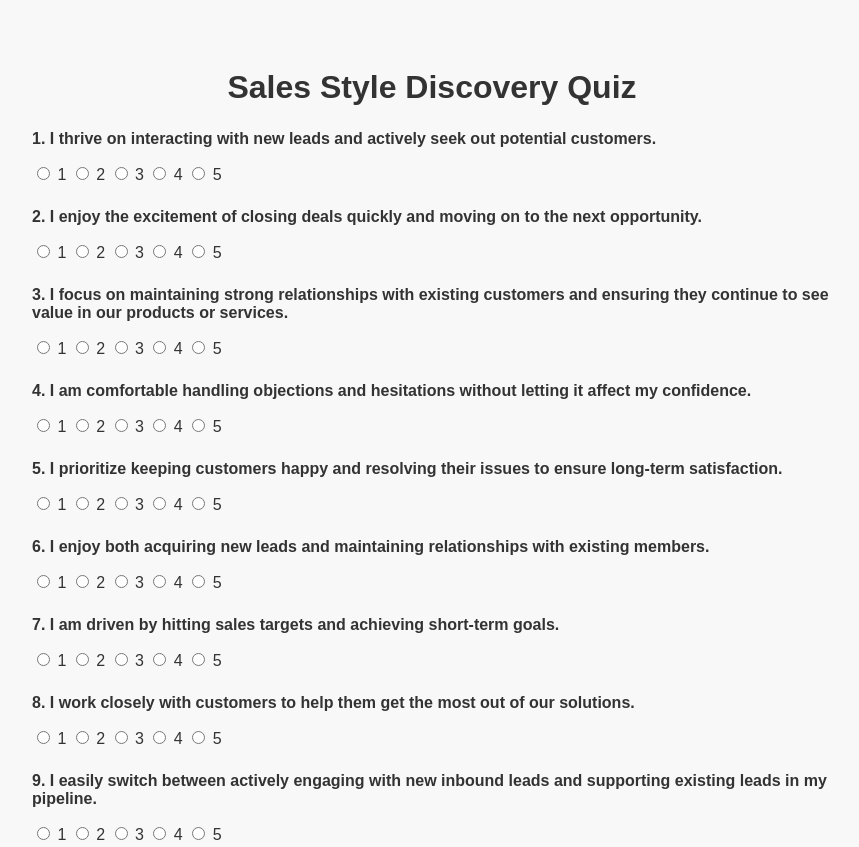
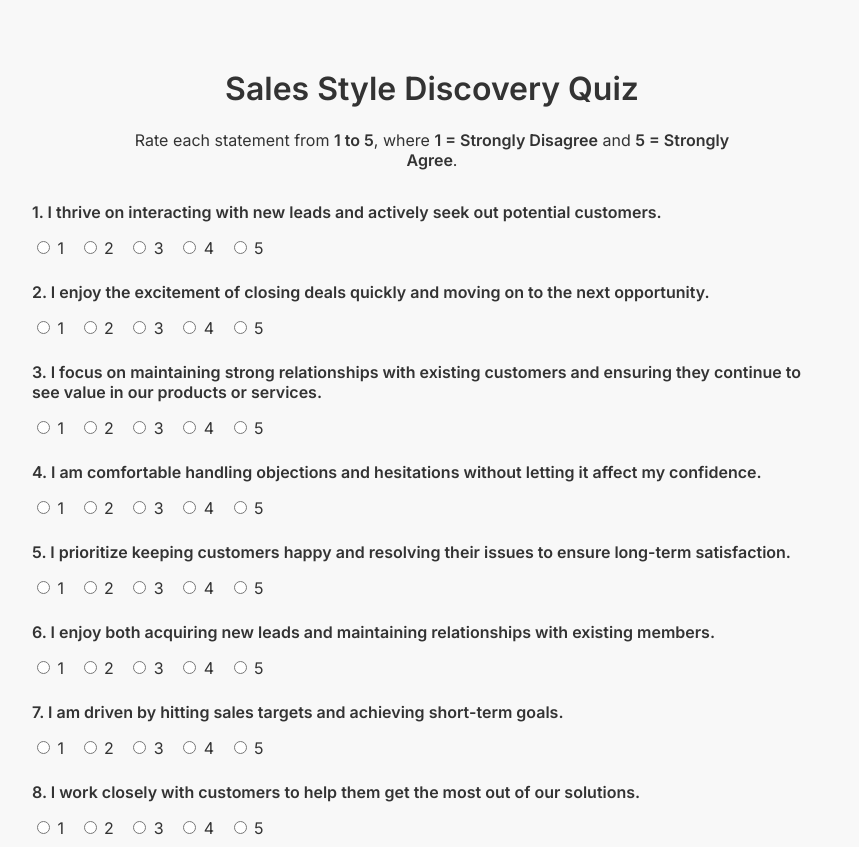
Before and after one commit to laurenivan/sellingstylediscovery, a plain HTML site: page index.html in a window 1280 px wide. Shown: the top 847 px of the page, without its empty margins (208-1067 px from the left). Drawn offline with Linux system fonts and the light colour scheme.

Commit message:
index.html

```diff
--- a/index.html
+++ b/index.html
@@ -3,24 +3,32 @@
 <head>
   <meta charset="UTF-8" />
   <meta name="viewport" content="width=device-width, initial-scale=1.0" />
-  <title>Sales Role Assessment Quiz</title>
+  <title>Sales Style Discovery Quiz</title>
+  <link href="https://fonts.googleapis.com/css2?family=Inter:wght@400;600&display=swap" rel="stylesheet" />
   <style>
     body {
-      font-family: Arial, sans-serif;
+      font-family: 'Inter', sans-serif;
       background-color: #f8f8f8;
       max-width: 800px;
       margin: 2rem auto;
       padding: 1rem;
       color: #333;
     }
-    h1, h2 {
+    h1 {
       text-align: center;
+      font-weight: 600;
+    }
+    p.scale-guidance {
+      text-align: center;
+      max-width: 600px;
+      margin: 0 auto 2rem;
+      font-size: 1rem;
     }
     .question {
       margin: 1.5rem 0;
     }
     .question p {
-      font-weight: bold;
+      font-weight: 600;
     }
     .result {
       display: none;
@@ -36,15 +44,31 @@
       padding: 0.5rem 2rem;
       font-size: 1rem;
       cursor: pointer;
+      font-weight: 600;
+      background-color: #333;
+      color: #fff;
+      border: none;
+      border-radius: 4px;
+    }
+    button:hover {
+      background-color: #555;
+    }
+    label {
+      margin-right: 10px;
     }
   </style>
 </head>
 <body>
   <h1>Sales Style Discovery Quiz</h1>
+  <p class="scale-guidance">
+    Rate each statement from <strong>1 to 5</strong>, where <strong>1 = Strongly Disagree</strong> and <strong>5 = Strongly Agree</strong>.
+  </p>
+
   <form id="quizForm">
     <div id="questions"></div>
     <button type="submit">Submit</button>
   </form>
+
   <div class="result" id="result"></div>
 
   <script>
```
